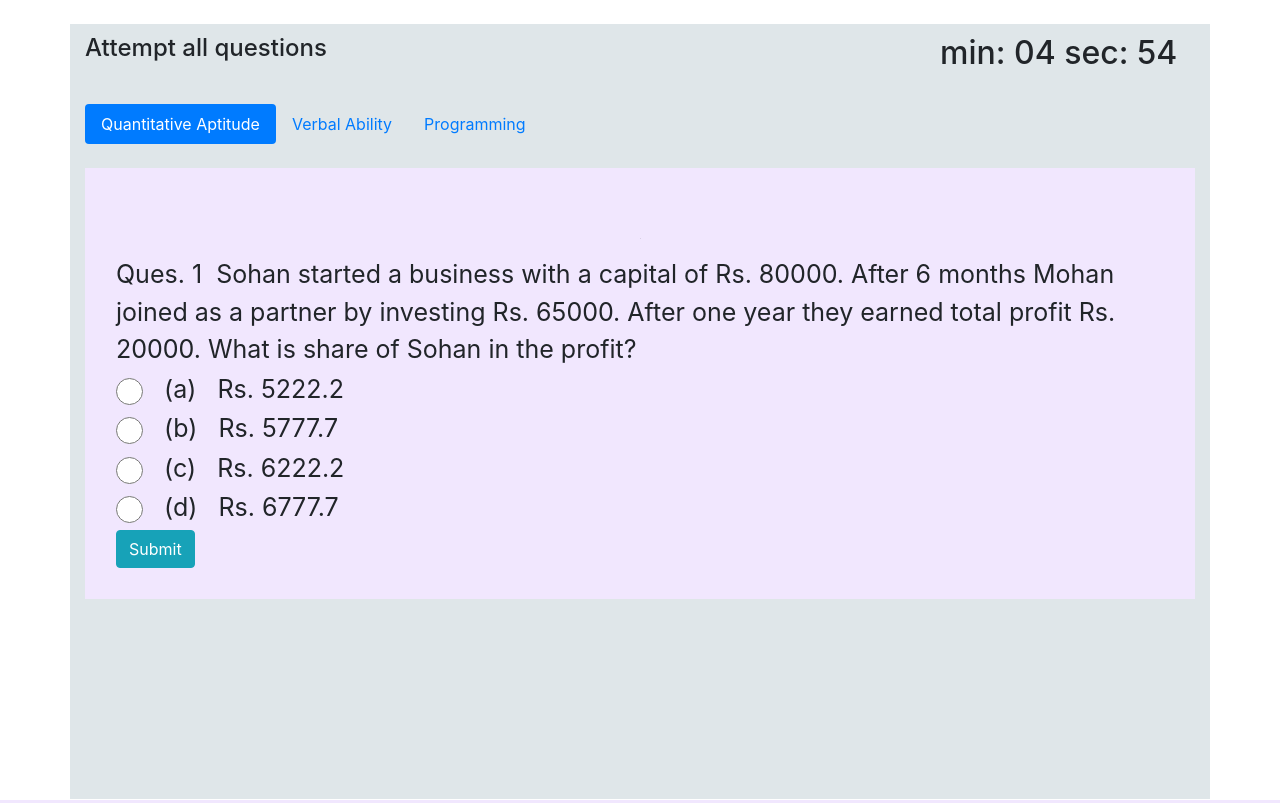
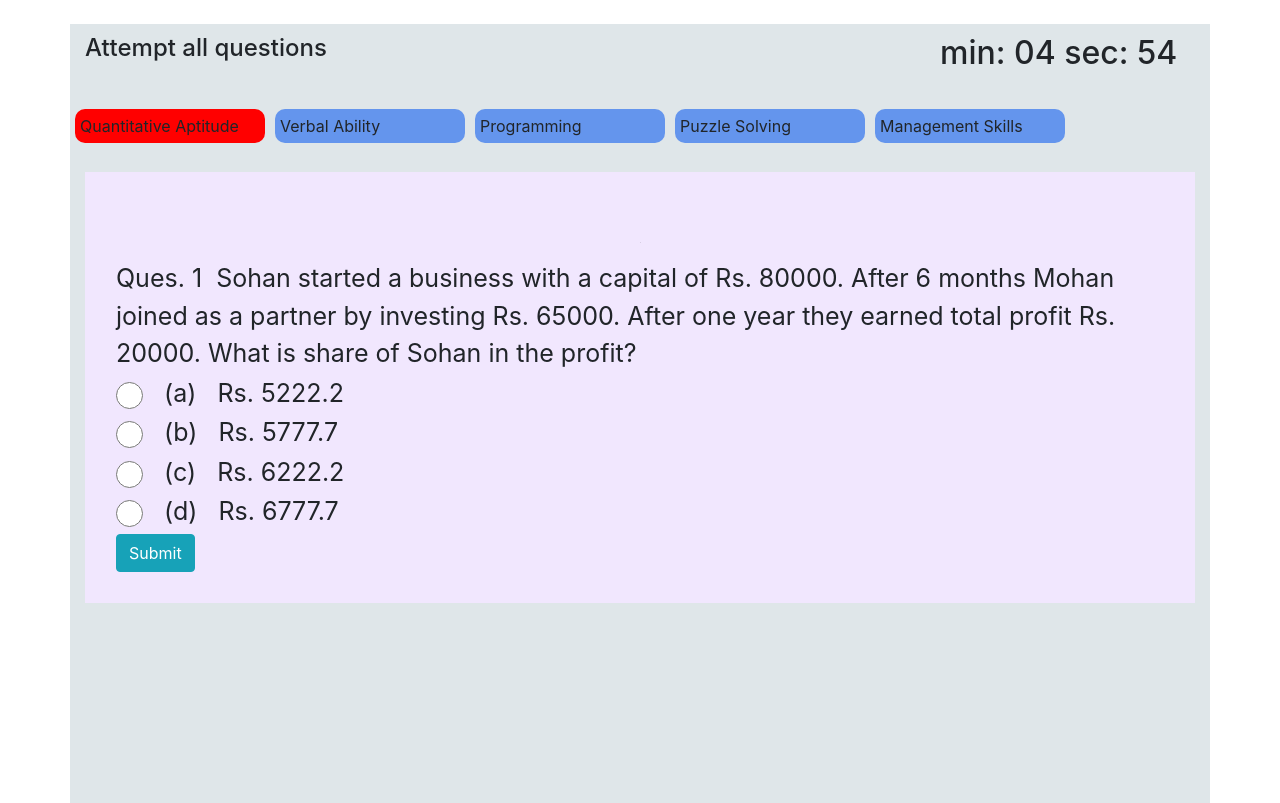
Before and after one commit to ashwanidubey/Student-Performance-Analysis, a Django app: page /performance/taketest1/ in a window 1280 px wide. Run offline with Django 3.2, Linux system fonts and the light colour scheme; data comes from the database, SQL or seed files in the repository; some libraries are stand-ins or nearby versions.

Commit message:
frontend is updated

```diff
--- a/student_performance_analysis/user_app/templates/user_app/taketest1.html
+++ b/student_performance_analysis/user_app/templates/user_app/taketest1.html
@@ -27,7 +27,7 @@
 
 
   </div>
-  <br>
+  <!-- <br>
   <ul class="nav nav-pills" role="tablist">
     {% if apt %}
     <li class="nav-item">
@@ -59,9 +59,78 @@
 
 
 
-  </ul>
+  </ul> -->
+  <!-- {% if verb %}
+  <h1> Hello verb is active!!</h1>
+  {% endif %} -->
   <br>
+  <div class="panel panel-warning">
+    <div class="row">
+      {% if apt %}
+        <p id="u" type="button" class="col-md-2 " style=" background-color:red; padding: 5px; margin: 5px; border-radius: 10px;" >Quantitative Aptitude</p>
+      {% else %}
+        <p id="u" type="button" class="col-md-2 " style=" background-color: cornflowerblue; padding: 5px; margin: 5px; border-radius: 10px;" onclick="check({{1}})">Quantitative Aptitude</p>
+      {% endif %}
 
+
+
+
+
+      {% if verb %}
+
+        <p id="v" type="button" class="col-md-2 " style="background-color: red; padding: 5px; margin: 5px; border-radius: 10px;"  >Verbal Ability</p>
+      {% else %}
+
+        <p id="v" type="button" class="col-md-2 " style="background-color: cornflowerblue; padding: 5px; margin: 5px; border-radius: 10px;" onclick="check({{2}})" >Verbal Ability</p>
+      {% endif %}
+
+
+
+
+
+      {% if progg %}
+        <p id="w" type="button" class="col-md-2 " style="background-color: red; padding: 5px; margin: 5px; border-radius: 10px;"  >Programming</p>
+
+      {% else %}
+        <p id="w" type="button" class="col-md-2 " style="background-color: cornflowerblue; padding: 5px; margin: 5px; border-radius: 10px;" onclick="check3({{3}})" >Programming</p>
+      {% endif %}
+
+
+
+
+
+      {% if rea %}
+        <p id="x" type="button" class="col-md-2 " style="background-color: red; padding: 5px; margin: 5px; border-radius: 10px;"  >Puzzle Solving</p>
+      {% else %}
+
+        <p id="x" type="button" class="col-md-2 " style="background-color: cornflowerblue; padding: 5px; margin: 5px; border-radius: 10px;" onclick="check4({{4}})" >Puzzle Solving</p>
+      {% endif %}
+
+
+
+
+
+      {% if mang %}
+       <p id='y' type="button" class="col-md-2 " style="background-color: red;padding: 5px; margin: 5px; border-radius: 10px;"  >Management Skills</p>
+      {% else %}
+
+        <p id='y' type="button" class="col-md-2 " style="background-color: cornflowerblue;padding: 5px; margin: 5px; border-radius: 10px;" onclick="check({{5}})" >Management Skills</p>
+      {% endif %}
+
+
+
+
+
+
+      <!-- <div class="col-md-2col-md-2"  style="background-color: rgb(168, 181, 197); padding: 5px; margin: 5px; border-radius: 10px;">Quantitative Aptitude</div>
+      <div class="col-md-2"style="background-color: rgb(168, 181, 197); padding: 5px; margin: 5px;border-radius: 10px;">Verbal Ability</div>
+      <div class="col-md-2"style="background-color: rgb(168, 181, 197); padding: 5px; margin: 5px;border-radius: 10px;">Programming</div>
+      <div class="col-md-2"style="background-color: rgb(168, 181, 197); padding: 5px; margin: 5px;border-radius: 10px;">Puzzle Solving</div>
+      <div class="col-md-2"style="background-color: rgb(168, 181, 197); padding: 5px; margin: 5px;border-radius: 10px;">Management Skills</div> -->
+    </div>
+
+  </div>
+  <br>
 
   <!-- Tab panes -->
   <div class="tab-content">
@@ -187,9 +256,56 @@
 </form>
 </div>
 <script>
-  function check1(){
-alert('Section navigation is not allowed');
-      }
+
+//   function check1(){
+// alert('Section navigation is not allowed');
+//       }
+
+  function check(abc){
+    // if(abc == 1)
+    // {
+    //   document.getElementById("u").style.backgroundColor='red';
+    // }
+    // else{
+      alert(' Section navigation is not allowed'+abc);
+    // }
+  }
+  // function check2(second){
+  //   if(second == 1)
+  //   {
+  //     document.getElementById("v").style.backgroundColor='red';
+  //   }
+  //   else{
+  //     alert('2 Section navigation is not allowed');
+  //   }
+  // }
+  // function check3(third){
+  //   if(third == 1)
+  //   {
+  //     document.getElementById("w").style.backgroundColor='red';
+  //   }
+  //   else{
+  //     alert('3 Section navigation is not allowed');
+  //   }
+  // }
+  // function check4(fourth){
+  //   if(fourth == 1)
+  //   {
+  //     document.getElementById("x").style.backgroundColor='red';
+  //   }
+  //   else{
+  //     alert('4 Section navigation is not allowed');
+  //   }
+  // }
+  // function check5(fifth){
+  //   if(fifth == 1)
+  //   {
+  //     document.getElementById("y").style.backgroundColor='red';
+  //   }
+  //   else{
+  //     alert('5 Section navigation is not allowed');
+  //   }
+  // }
 </script>
 <script src="{% static 'user_app/javascript/timer.js' %}"></script>
 </body>
```
